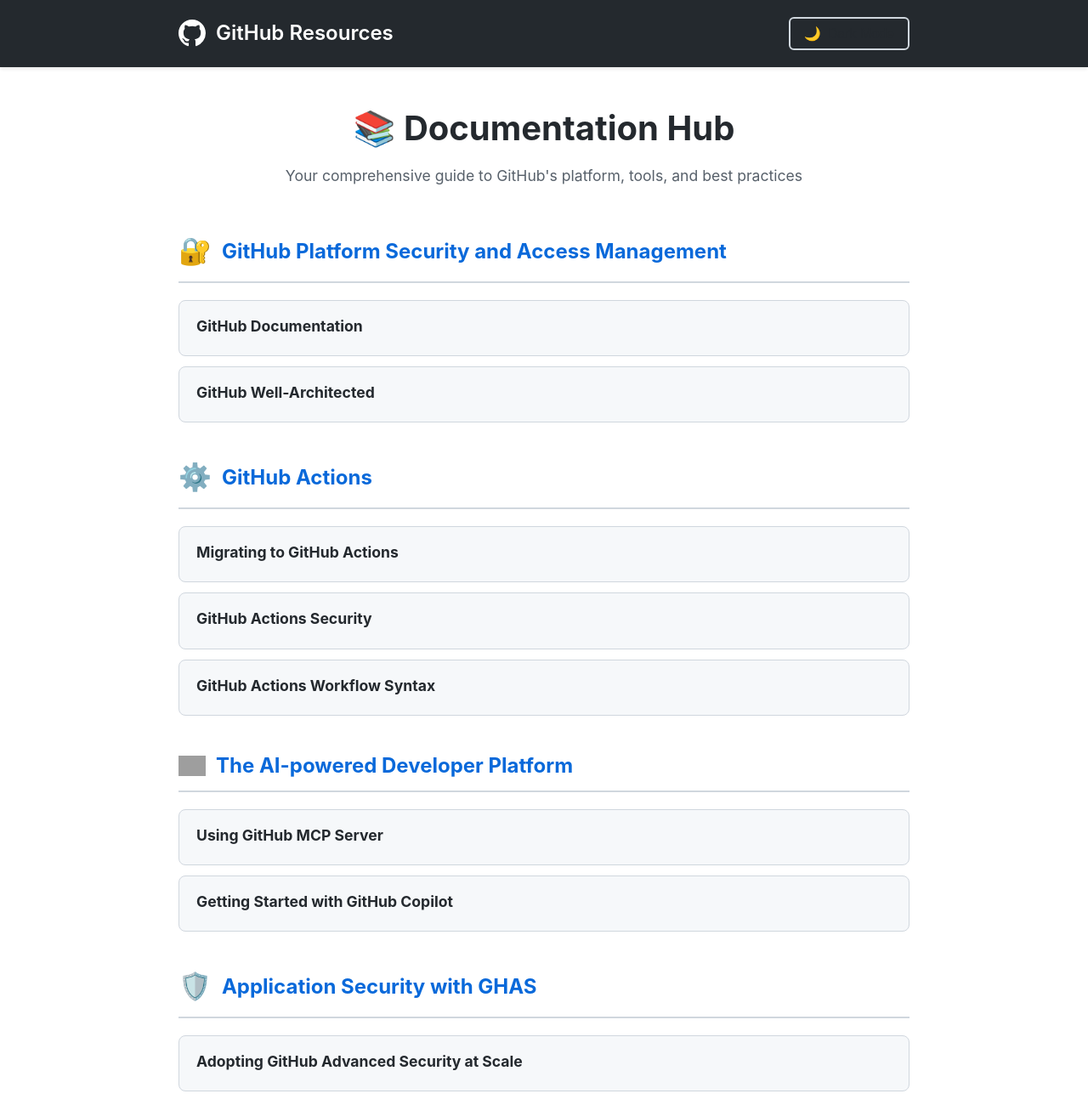
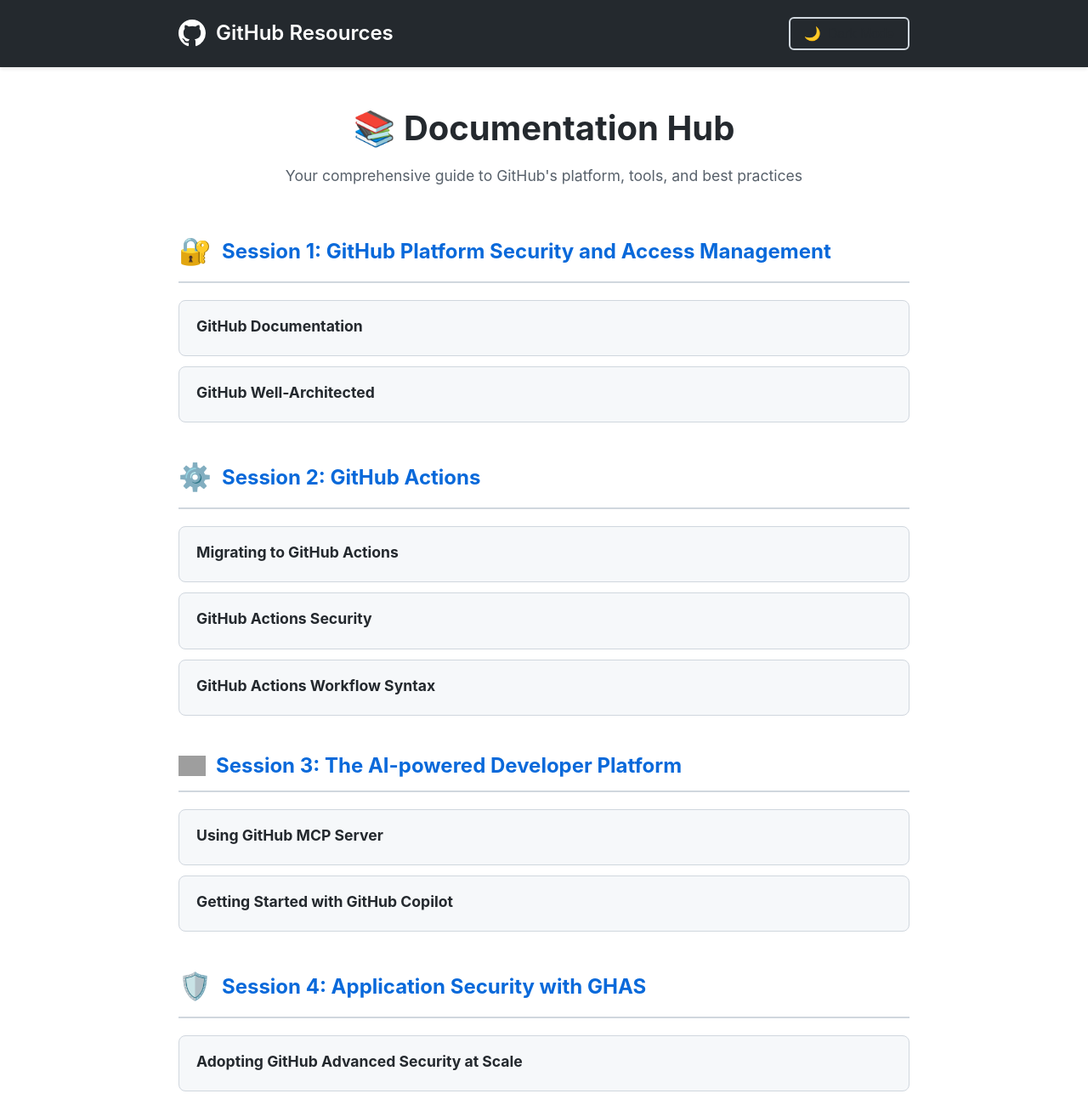
Before and after one commit to TreehouseCorp/paychex-resources, a plain HTML site: page index.html in a window 1280 px wide. Shown: the top 1300 px of the page at 85% size. Drawn offline with Linux system fonts and the light colour scheme; grey boxes are pictures that could not be loaded.

Commit message:
this is the second commit for the documents page

```diff
--- a/index.html
+++ b/index.html
@@ -319,7 +319,7 @@
         <div class="section">
             <h2>
                 <span class="section-icon">🔐</span>
-                GitHub Platform Security and Access Management
+               Session 1: GitHub Platform Security and Access Management
             </h2>
             <div class="resource-grid">
                 <a href="https://docs.github.com/en/enterprise-cloud@latest" class="resource-link">
@@ -334,7 +334,7 @@
         <div class="section">
             <h2>
                 <span class="section-icon">⚙️</span>
-                GitHub Actions
+               Session 2: GitHub Actions
             </h2>
             <div class="resource-grid">
                 <a href="https://docs.github.com/en/enterprise-cloud@latest/actions/tutorials/migrate-to-github-actions" class="resource-link">
@@ -352,7 +352,7 @@
         <div class="section">
             <h2>
                 <img src="https://github.githubassets.com/assets/GitHub-Mark-ea2971cee799.png" alt="Copilot" class="section-icon-img">
-                The AI-powered Developer Platform
+                Session 3: The AI-powered Developer Platform
             </h2>
             <div class="resource-grid">
                 <a href="https://docs.github.com/en/enterprise-cloud@latest/copilot/how-tos/provide-context/use-mcp" class="resource-link">
@@ -367,7 +367,7 @@
         <div class="section">
             <h2>
                 <span class="section-icon">🛡️</span>
-                Application Security with GHAS
+               Session 4: Application Security with GHAS
             </h2>
             <div class="resource-grid">
                 <a href="https://docs.github.com/en/enterprise-cloud@latest/code-security/adopting-github-advanced-security-at-scale/introduction-to-adopting-github-advanced-security-at-scale?versionId=enterprise-cloud%40latest&productId=copilot" class="resource-link">
```
